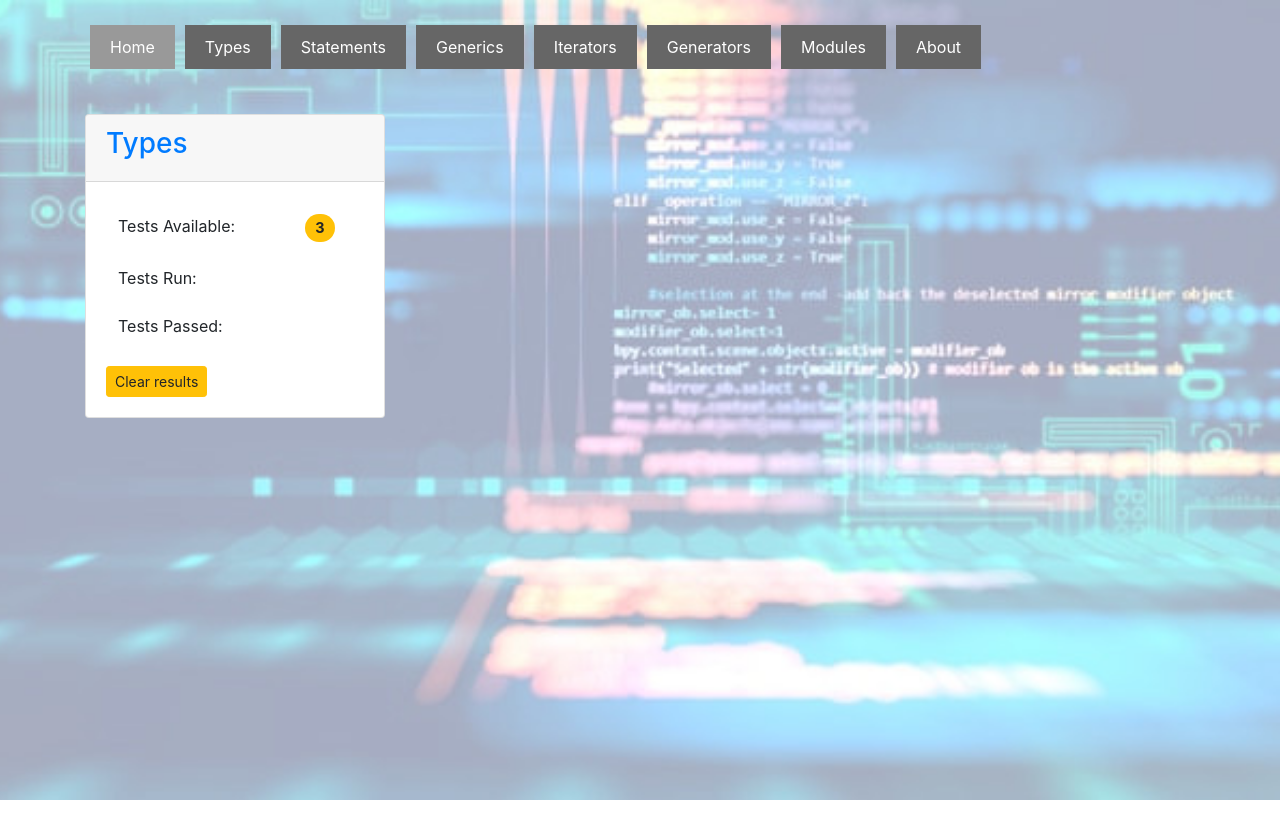
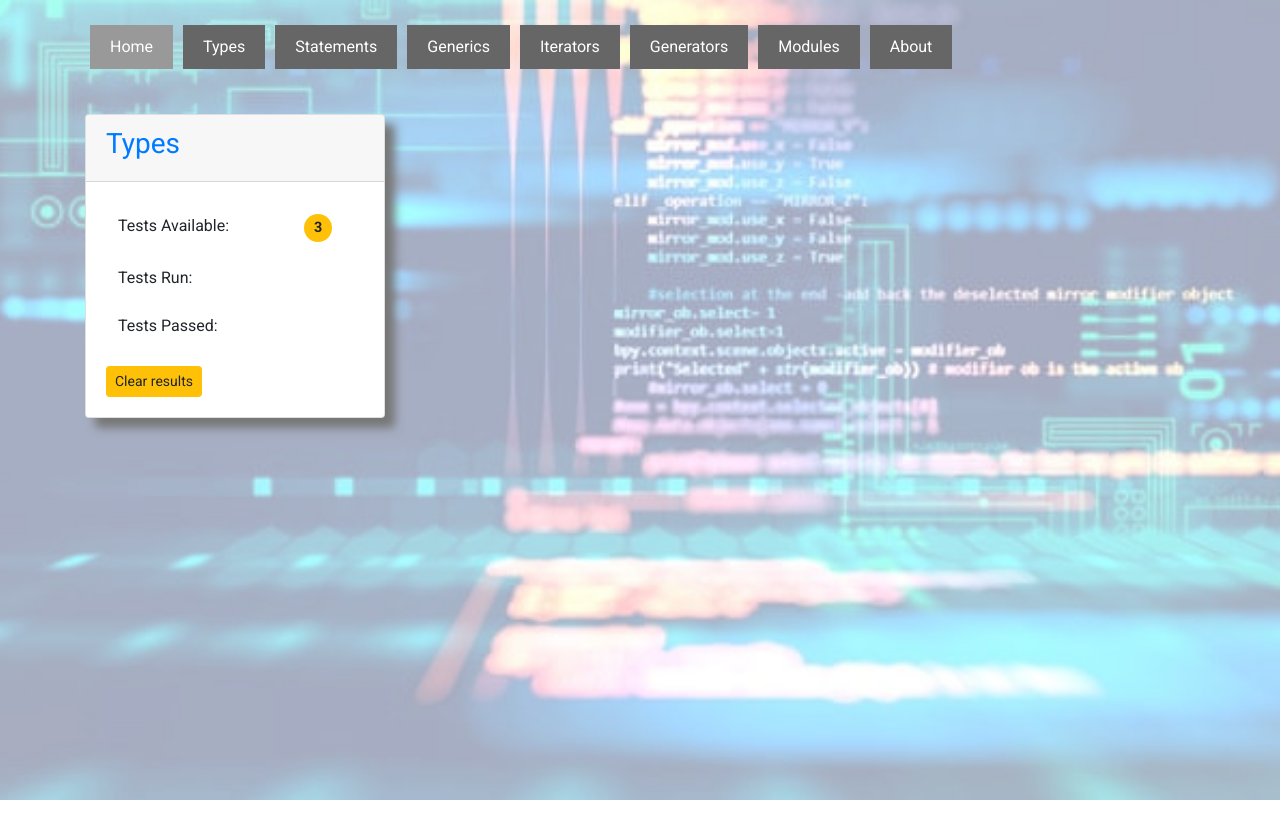
Before and after one commit to r47717/ts-station, a Next.js app: page / in a window 1280 px wide. Built offline with nearby package versions, Linux system fonts and the light colour scheme.

Commit message:
idea updates

```diff
--- a/components/Layout.js
+++ b/components/Layout.js
@@ -13,6 +13,10 @@
         <Head>
           <title>{title}</title>
           <link rel="shortcut icon" type="image/x-icon" href="/favicon.ico" />
+          <link
+            href="https://fonts.googleapis.com/css?family=Roboto:400,400i,700,700i&display=swap"
+            rel="stylesheet"
+          />
         </Head>
         <nav>
           <Link href={"/"}>
@@ -88,6 +92,7 @@
           height: 100%;
         }
         body {
+          font-family: Roboto, sans-serif;
           background: url("/img/ts.jpg") center / cover no-repeat;
         }
         button {
--- a/pages/about.js
+++ b/pages/about.js
@@ -36,6 +36,7 @@
           </div>
         </div>
       </div>
+      {/* language=CSS */}
       <style jsx>{`
         .images img {
           display: inline-block;
@@ -43,6 +44,10 @@
           width: 150px;
           height: auto;
         }
+
+        .card {
+          box-shadow: 10px 10px 10px #777777;
+        }
       `}</style>
     </Layout>
   );
--- a/pages/index.js
+++ b/pages/index.js
@@ -28,7 +28,7 @@
       {summary.map(
         item =>
           item.available > 0 && (
-            <div key={item.category.id} className="card single-category-card">
+            <div key={item.category.id} className="card">
               <div className="card-header">
                 <h3>
                   <Link
@@ -88,11 +88,12 @@
       )}
       {/* language=CSS */}
       <style jsx>{`
-        .single-category-card {
+        .card {
           display: inline-block;
           min-width: 300px;
           min-height: 200px;
           margin: 0 20px 20px 0;
+          box-shadow: 10px 10px 10px #777777;
         }
         span.badge {
           padding: 7px 10px;
```
Also changed, not shown: 1 other file (tests, documents, lock files or other folders).
